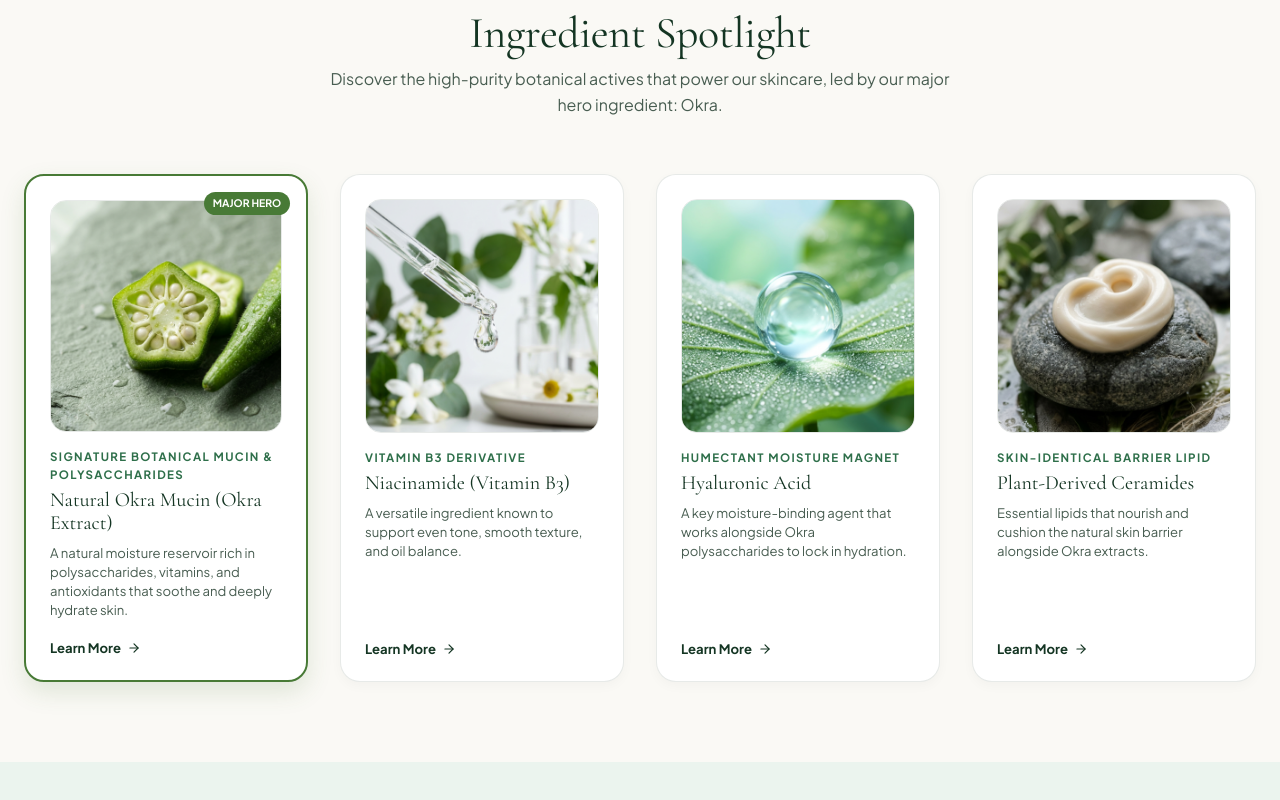
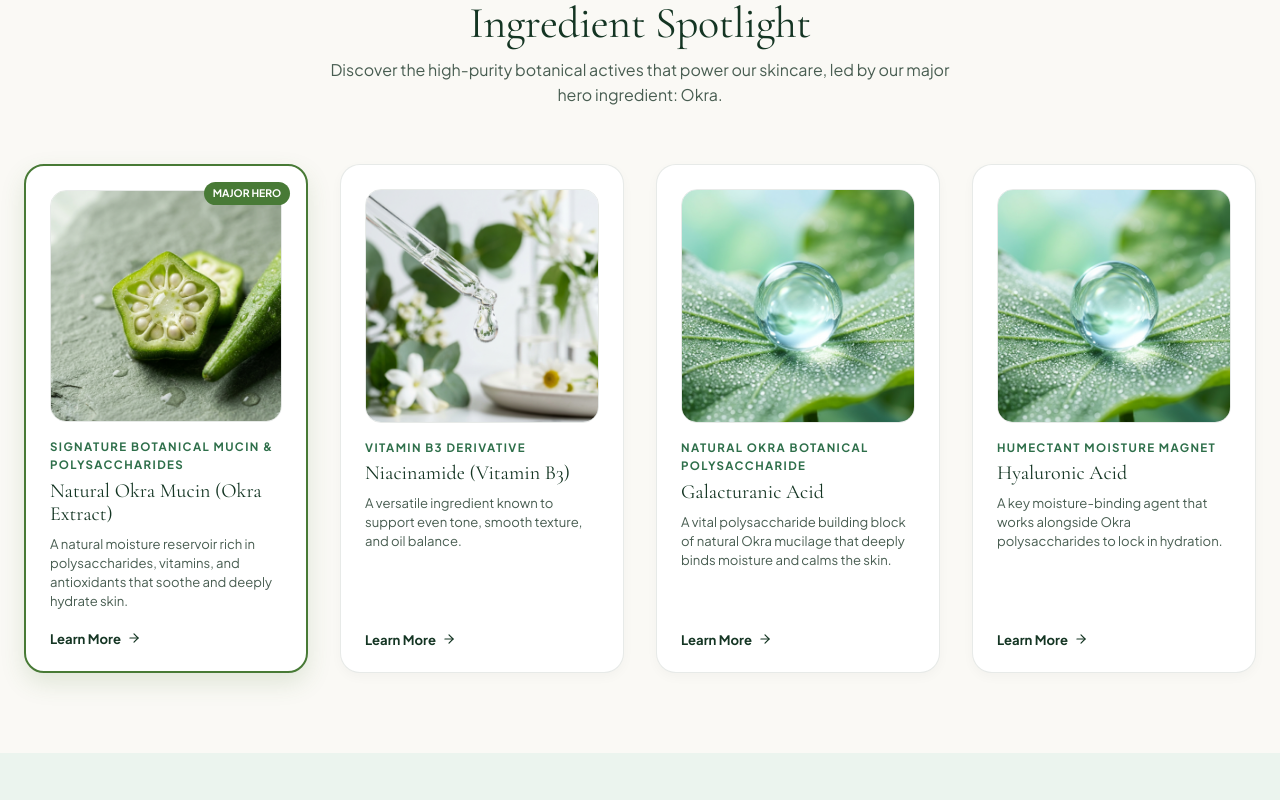
Before and after one commit to pulaneRose/Natural-Care-skin-products, a React (Vite) app: page / in a window 1280 px wide. Shown: the part 2921-3721 px from the top of the page. Built offline with nearby package versions, Linux system fonts and the light colour scheme.

Commit message:
Update Okra Mucin Face Serum price to ₹300 and change Hyaluronic Acid to Galacturanic Acid

```diff
--- a/src/data/ingredients.js
+++ b/src/data/ingredients.js
@@ -33,6 +33,22 @@ export const ingredients = [
     productsContaining: ["prod-001", "prod-003", "prod-005"]
   },
   {
+    id: "ing-galacturanic-acid",
+    name: "Galacturanic Acid",
+    type: "Natural Okra Botanical Polysaccharide",
+    image: "/images/ingredients/ingredient-hyaluronic-acid.jpg",
+    shortDescription: "A vital polysaccharide building block of natural Okra mucilage that deeply binds moisture and calms the skin.",
+    description: "Galacturanic Acid is a primary active polysaccharide constituent of cold-pressed okra mucilage. It provides profound moisture retention, antioxidant cushioning, and barrier smoothing without any heaviness or stickiness.",
+    function: "Intense Moisture Retention & Skin Cushioning",
+    roleInFormulation: "Pairs with natural okra mucin to create a breathable, long-lasting botanical hydration shield.",
+    benefits: [
+      "Attracts and binds deep surface moisture",
+      "Reinforces cellular hydration and supple skin texture",
+      "Soothes redness and enhances natural barrier repair"
+    ],
+    productsContaining: ["prod-001"]
+  },
+  {
     id: "ing-hyaluronic-acid",
     name: "Hyaluronic Acid",
     type: "Humectant Moisture Magnet",
@@ -46,7 +62,7 @@ export const ingredients = [
       "Encourages a plump, hydrated skin feel",
       "Lightweight feel without clogging pores"
     ],
-    productsContaining: ["prod-001", "prod-002", "prod-004", "prod-005"]
+    productsContaining: ["prod-002", "prod-004", "prod-005"]
   },
   {
     id: "ing-ceramides",
--- a/src/data/products.js
+++ b/src/data/products.js
@@ -6,7 +6,7 @@ export const products = [
     brand: "Natural Care",
     type: "Face Serum",
     category: "Serums",
-    price: 1299,
+    price: 300,
     stock: 50,
     sku: "OKRA-MUCIN-01",
     image: "/images/products/okra-mucin-serum-main.png",
@@ -49,19 +49,19 @@ export const products = [
     ingredientImages: [
       { name: "Okra Mucin", image: "/images/ingredients/ingredient-okra.jpg", role: "Hydrate, Soothe, Smoothen", isMajor: true },
       { name: "Niacinamide", image: "/images/ingredients/ingredient-niacinamide.jpg", role: "Tone & Texture", isMajor: false },
-      { name: "Hyaluronic Acid", image: "/images/ingredients/ingredient-hyaluronic-acid.jpg", role: "Moisture Multiplier", isMajor: false },
+      { name: "Galacturanic Acid", image: "/images/ingredients/ingredient-hyaluronic-acid.jpg", role: "Moisture Multiplier", isMajor: false },
       { name: "Vitamin C", image: "/images/ingredients/ingredient-vitamin-c.jpg", role: "Radiance Defense", isMajor: false }
     ],
     ingredientsList: [
       { name: "Natural Okra Mucin Extract", explanation: "Pure natural plant mucilage rich in water-binding polysaccharides that hydrate, soothe, and protect." },
-      { name: "Hyaluronic Acid", explanation: "Multi-weight humectant that binds moisture deep into surface skin layers." },
+      { name: "Galacturanic Acid", explanation: "Natural polysaccharide core component that binds moisture deep into surface skin layers for lasting hydration." },
       { name: "Niacinamide (Vitamin B3)", explanation: "Supports skin tone clarity and refines pores." },
       { name: "Botanical Glycerin", explanation: "Locks in continuous hydration with a non-sticky finish." }
     ],
     howToUse: "Dispense 2–3 drops onto clean fingertips. Gently press and smooth over face and neck morning and evening. Allow to absorb before applying moisturizer.",
     concerns: ["Hydration", "Radiance", "Texture", "Barrier Care", "Daily Essentials"],
     skinTypes: ["All Skin Types", "Sensitive", "Dry", "Combination", "Oily"],
-    keyIngredients: ["Natural Okra Mucin", "Hyaluronic Acid", "Niacinamide"],
+    keyIngredients: ["Natural Okra Mucin", "Galacturanic Acid", "Niacinamide"],
     faq: [
       { q: "Is Okra Mucin suitable for sensitive skin?", a: "Yes, natural Okra mucin is inherently calming and gentle, helping to soothe redness and irritation." },
       { q: "Does it feel sticky on the face?", a: "Not at all. The serum is specially formulated to be lightweight, silky, and non-sticky, absorbing rapidly." }
--- a/src/pages/ShopPage.jsx
+++ b/src/pages/ShopPage.jsx
@@ -22,7 +22,7 @@ export default function ShopPage({
   const productTypes = ['All', 'Serum', 'Face Serum', 'Hydrogel', 'Body Scrub', 'Moisturizer', 'Cleanser', 'Toner / Essence', 'Face Oil'];
   const skinConcerns = ['All', 'Hydration', 'Radiance', 'Texture', 'Oil Control', 'Barrier Care', 'Body Relief', 'Exfoliation', 'Daily Essentials'];
   const skinTypes = ['All', 'All Skin Types', 'Dry', 'Sensitive', 'Combination', 'Oily', 'Normal'];
-  const ingredientsList = ['All', 'Okra Extract (Okra Mucilage)', 'Okra Seed Oil', 'Papaya Extract', 'Rice Powder', 'Colloidal Oats', 'Aloe Vera', 'Niacinamide', 'Hyaluronic Acid', 'Vitamin C', 'Ceramides', 'Zinc PCA'];
+  const ingredientsList = ['All', 'Okra Extract (Okra Mucilage)', 'Natural Okra Mucin', 'Galacturanic Acid', 'Okra Seed Oil', 'Papaya Extract', 'Rice Powder', 'Colloidal Oats', 'Aloe Vera', 'Niacinamide', 'Hyaluronic Acid', 'Vitamin C', 'Ceramides', 'Zinc PCA'];
 
   const filteredProducts = useMemo(() => {
     return products.filter((p) => {
```
